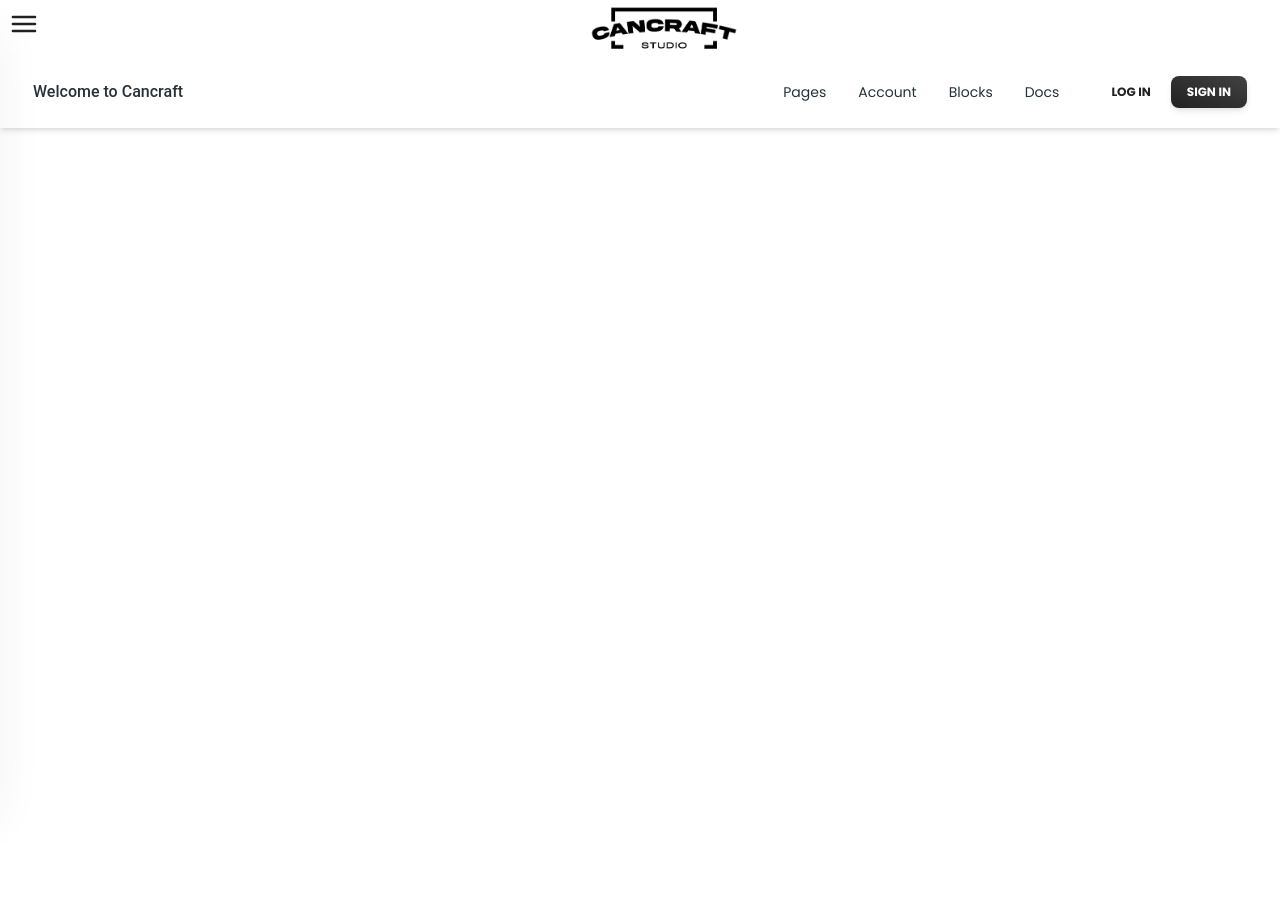
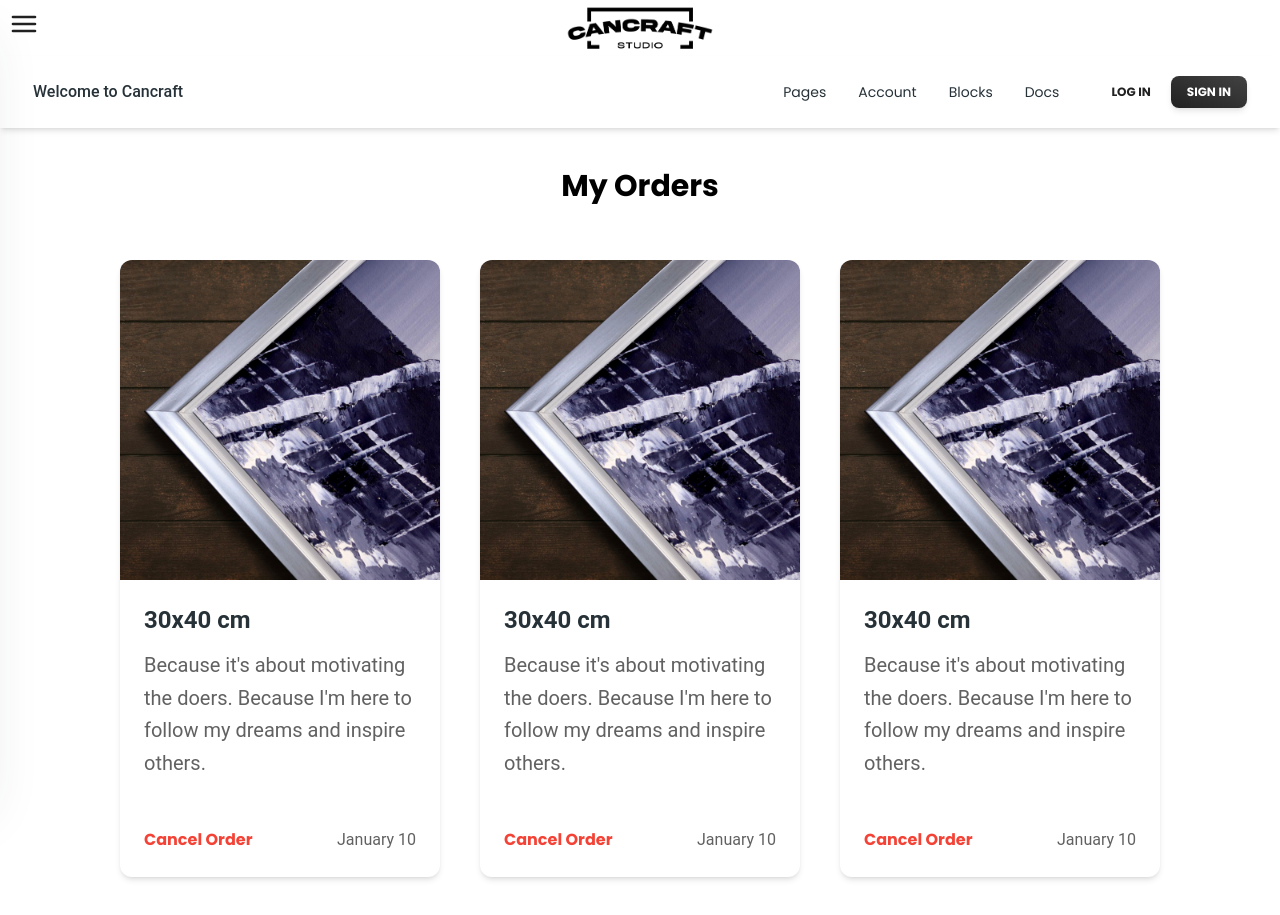
Before and after one commit to eldhopaulose/cancraft, a React (Vite) app: page /MyOrder in a window 1280 px wide. Shown: the top 915 px of the page. Before the commit the page ends 800 px from the top, so only its background shows below. Built offline with nearby package versions, Linux system fonts and the light colour scheme.

Commit message:
order page ui completed

```diff
--- a/src/App.jsx
+++ b/src/App.jsx
@@ -1,23 +1,32 @@
-
-import './App.css'
-import Crop from './pages/Crop/Crop'
-import Home from './pages/Home'
-import { Nav } from './pages/Nav/Nav'
+import React from 'react';
 import { BrowserRouter as Router, Routes, Route } from 'react-router-dom';
+import { SidebarWithBurgerMenu } from './pages/SidebarWithBurgerMenu/SidebarWithBurgerMenu';
+import Crop from './pages/Crop/Crop';
+import Home from './pages/Home';
+import MyOrder from './pages/MyOrder/MyOrder';
+import { Nav } from './pages/Nav/Nav';
+import './App.css';
 
 function App() {
-
   return (
     <>
-      <Nav />
+
       <Router>
+        <div className='absolute'> <SidebarWithBurgerMenu /></div>
+
+        <Nav />
+
+
+
+
         <Routes>
+          <Route path='/' element={<Home />} />
           <Route path='/Crop' element={<Crop />} />
-          <Route path='/' element={<Home />} />
+          <Route path='/MyOrder' element={<MyOrder />} />
         </Routes>
       </Router>
     </>
-  )
+  );
 }
 
-export default App
+export default App;
--- /dev/null
+++ b/src/components/OrderCard.jsx
@@ -0,0 +1,46 @@
+import {
+    Card,
+    CardHeader,
+    CardBody,
+    CardFooter,
+    Typography,
+    Avatar,
+    Tooltip,
+} from "@material-tailwind/react";
+import Champagne from '../../src/assets/f7e7ce.jpg';
+
+export function OrderCard() {
+    return (
+        <Card className="max-w-[20rem] overflow-hidden">
+            <CardHeader
+                floated={false}
+                shadow={false}
+                color="transparent"
+                className="m-0 rounded-none"
+            >
+                <img
+                    src={Champagne}
+                    alt="ui/ux review check"
+                />
+            </CardHeader>
+            <CardBody>
+                <Typography variant="h4" color="blue-gray">
+                    30x40 cm
+                </Typography>
+                <Typography variant="lead" color="gray" className="mt-3 font-normal">
+                    Because it&apos;s about motivating the doers. Because I&apos;m here to
+                    follow my dreams and inspire others.
+                </Typography>
+            </CardBody>
+            <CardFooter className="flex items-center justify-between">
+                <div className="flex items-center -space-x-3">
+                    <Tooltip content="Natali Craig">
+                        <h3 className="font-bold text-red-500">Cancel Order</h3>
+                    </Tooltip>
+
+                </div>
+                <Typography className="font-normal">January 10</Typography>
+            </CardFooter>
+        </Card>
+    );
+}
--- /dev/null
+++ b/src/pages/MyOrder/MyOrder.jsx
@@ -0,0 +1,33 @@
+import { OrderCard } from "../../components/OrderCard"
+
+function MyOrder() {
+    return (
+
+        <div className="grid grid-cols-1 grid-rows gap-4">
+            <h4 className="text-3xl font-bold flex justify-center mt-10 mb-10">My Orders</h4>
+            <div className="flex justify-center flex-wrap gap-10">
+
+                <OrderCard />
+                <OrderCard />
+                <OrderCard />
+                <OrderCard />
+                <OrderCard />
+                <OrderCard />
+                <OrderCard />
+                <OrderCard />
+                <OrderCard />
+                <OrderCard />
+                <OrderCard />
+                <OrderCard />
+                <OrderCard />
+                <OrderCard />
+                <OrderCard />
+                <OrderCard />
+                <OrderCard />
+            </div>
+        </div>
+
+    )
+}
+
+export default MyOrder
--- a/src/pages/Nav/Nav.jsx
+++ b/src/pages/Nav/Nav.jsx
@@ -68,7 +68,7 @@ export function Nav() {
     return (
         <div>
             <div className="flex">
-                <SidebarWithBurgerMenu />
+
                 <img className="mx-auto h-14" src={Logo} alt="logo" />
             </div>
             <Navbar className=" top-0 z-10 h-max max-w-full rounded-none px-4 py-2 lg:px-8 lg:py-4">
--- a/src/pages/SidebarWithBurgerMenu/SidebarWithBurgerMenu.jsx
+++ b/src/pages/SidebarWithBurgerMenu/SidebarWithBurgerMenu.jsx
@@ -1,41 +1,28 @@
 import React from "react";
 import {
     IconButton,
-    Typography,
     List,
     ListItem,
     ListItemPrefix,
     ListItemSuffix,
     Chip,
-    Accordion,
-    AccordionHeader,
-    AccordionBody,
     Drawer,
     Card,
 } from "@material-tailwind/react";
 import {
-    PresentationChartBarIcon,
-    ShoppingBagIcon,
     UserCircleIcon,
     Cog6ToothIcon,
     InboxIcon,
     PowerIcon,
 } from "@heroicons/react/24/solid";
 import {
-    ChevronRightIcon,
-    ChevronDownIcon,
     Bars3Icon,
     XMarkIcon,
 } from "@heroicons/react/24/outline";
+import { Link } from "react-router-dom";
 
 export function SidebarWithBurgerMenu() {
-    const [open, setOpen] = React.useState(0);
-
     const [isDrawerOpen, setIsDrawerOpen] = React.useState(false);
-
-    const handleOpen = (value) => {
-        setOpen(open === value ? 0 : value);
-    };
 
     const openDrawer = () => setIsDrawerOpen(true);
     const closeDrawer = () => setIsDrawerOpen(false);
@@ -55,12 +42,8 @@ export function SidebarWithBurgerMenu() {
                     shadow={false}
                     className="h-[calc(100vh-2rem)] w-full p-4"
                 >
-
-
                     <List>
-
-
-                        <ListItem>
+                        <ListItem component={Link} to="/">
                             <ListItemPrefix>
                                 <InboxIcon className="h-5 w-5" />
                             </ListItemPrefix>
@@ -75,50 +58,49 @@ export function SidebarWithBurgerMenu() {
                                 />
                             </ListItemSuffix>
                         </ListItem>
-                        <ListItem>
+                        <ListItem component={Link} to="/Crop">
                             <ListItemPrefix>
                                 <UserCircleIcon className="h-5 w-5" />
                             </ListItemPrefix>
                             Print Your Canvas
                         </ListItem>
-                        <ListItem>
+                        <ListItem component={Link} to="/ArtGallery">
                             <ListItemPrefix>
                                 <Cog6ToothIcon className="h-5 w-5" />
                             </ListItemPrefix>
                             Art Gallery
                         </ListItem>
-                        <ListItem>
+                        <ListItem component={Link} to="/WishList">
                             <ListItemPrefix>
                                 <PowerIcon className="h-5 w-5" />
                             </ListItemPrefix>
                             Wish List
                         </ListItem>
-                        <ListItem>
+                        <ListItem component={Link} to="/MyOrder">
                             <ListItemPrefix>
                                 <PowerIcon className="h-5 w-5" />
                             </ListItemPrefix>
-                            My Order
+                            <Link to="/MyOrder">My Order</Link>
                         </ListItem>
-                        <ListItem>
+                        <ListItem component={Link} to="/Cart">
                             <ListItemPrefix>
                                 <PowerIcon className="h-5 w-5" />
                             </ListItemPrefix>
                             Cart
                         </ListItem>
-                        <ListItem>
+                        <ListItem component={Link} to="/Help">
                             <ListItemPrefix>
                                 <PowerIcon className="h-5 w-5" />
                             </ListItemPrefix>
                             Help
                         </ListItem>
-                        <ListItem>
+                        <ListItem component={Link} to="/Logout">
                             <ListItemPrefix>
                                 <PowerIcon className="h-5 w-5" />
                             </ListItemPrefix>
                             Log Out
                         </ListItem>
                     </List>
-
                 </Card>
             </Drawer>
         </>
```
